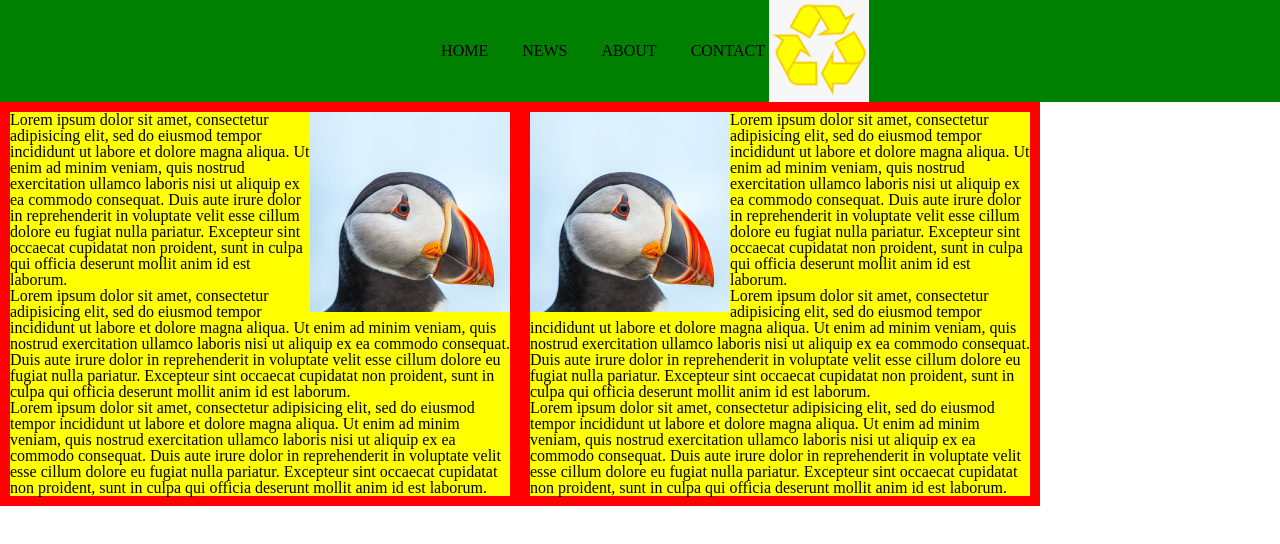
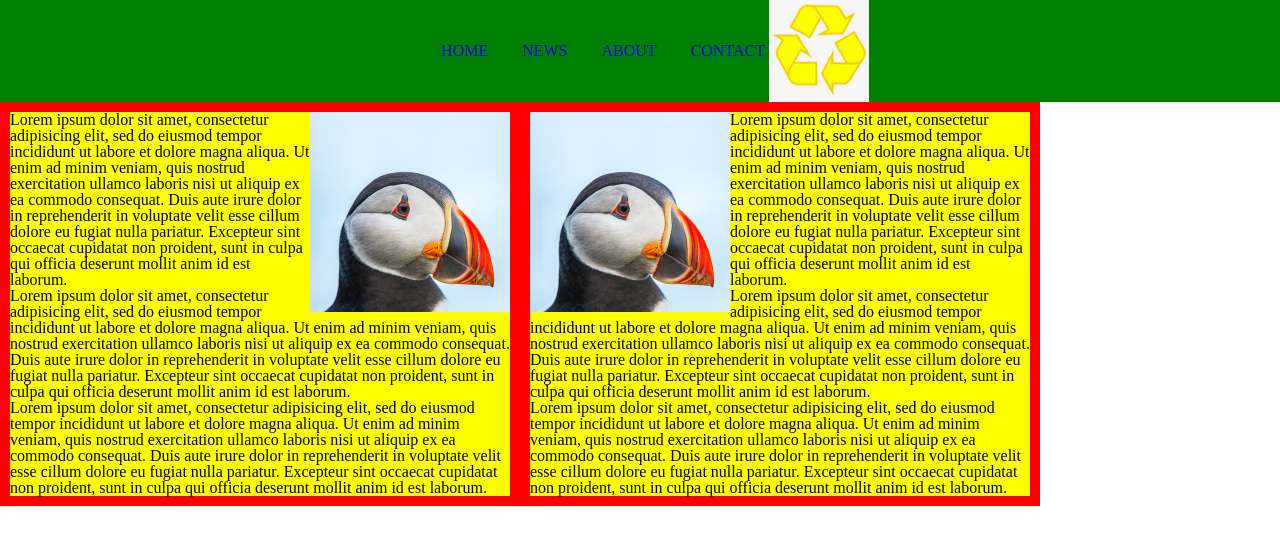
Before and after one commit to vajamalakmadze/saswavlo, a plain HTML site: page index.html in a window 1280 px wide. Drawn offline with Linux system fonts and the light colour scheme.

Commit message:
add navigation

```diff
--- a/index.html
+++ b/index.html
@@ -8,10 +8,10 @@
 	<link rel="stylesheet" type="text/css" href="css/style.css">
 </head>
 <header class="nav1">
-		<h2 class="h2">HOME</h2>
-		<h2 class="h2">NEWS</h2>
-		<h2 class="h2">ABOUT</h2>
-		<h2 class="h2">CONTACT</h2>
+		<h2 class="h2"> <a href="https://www.dis.ge/home">HOME</a> </h2>
+		<h2 class="h2"><a href="https://www.dis.ge/privacy_policy">NEWS</a> </h2>
+		<h2 class="h2"><a href="https://www.dis.ge/about_us">ABOUT</a></h2>
+		<h2 class="h2"><a href="https://www.dis.ge/help">CONTACT</a></h2>
 		<img class="logo" src="image/logo.png">
 	</header>
 <body>
```
